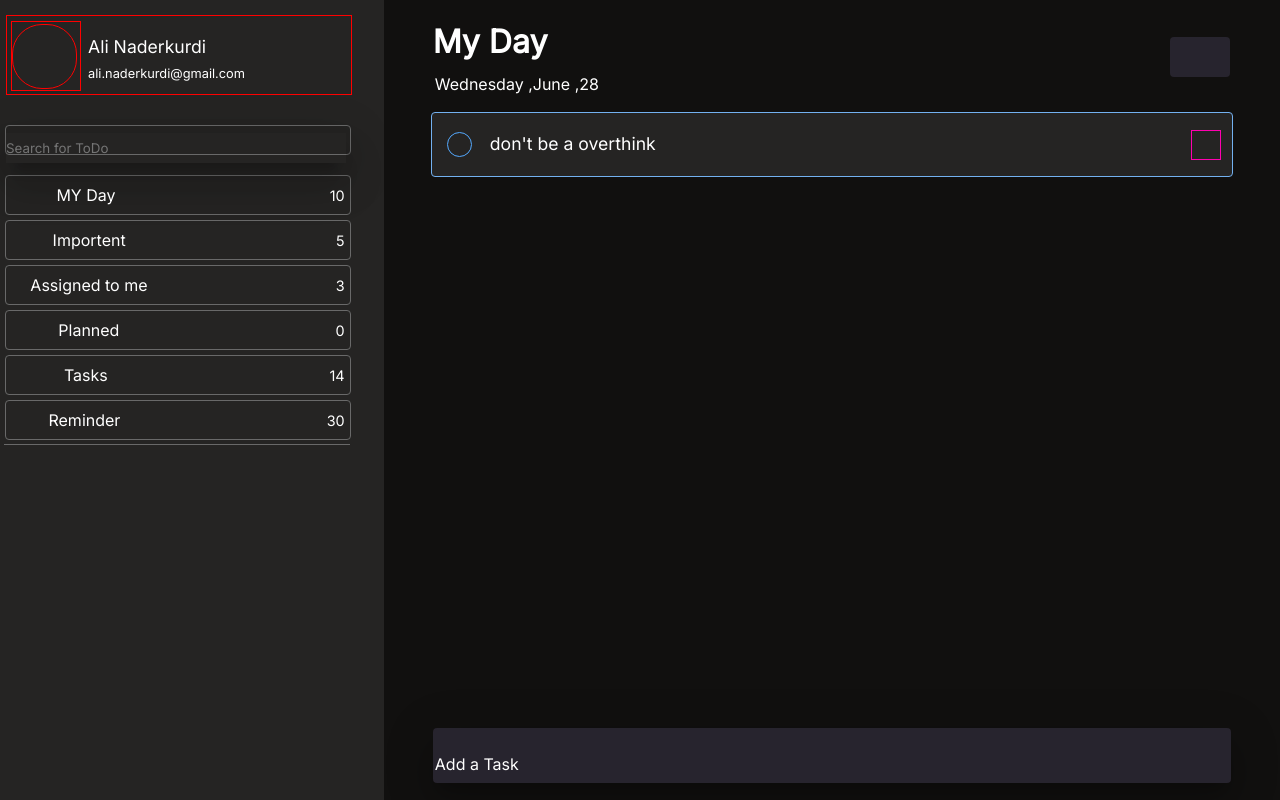
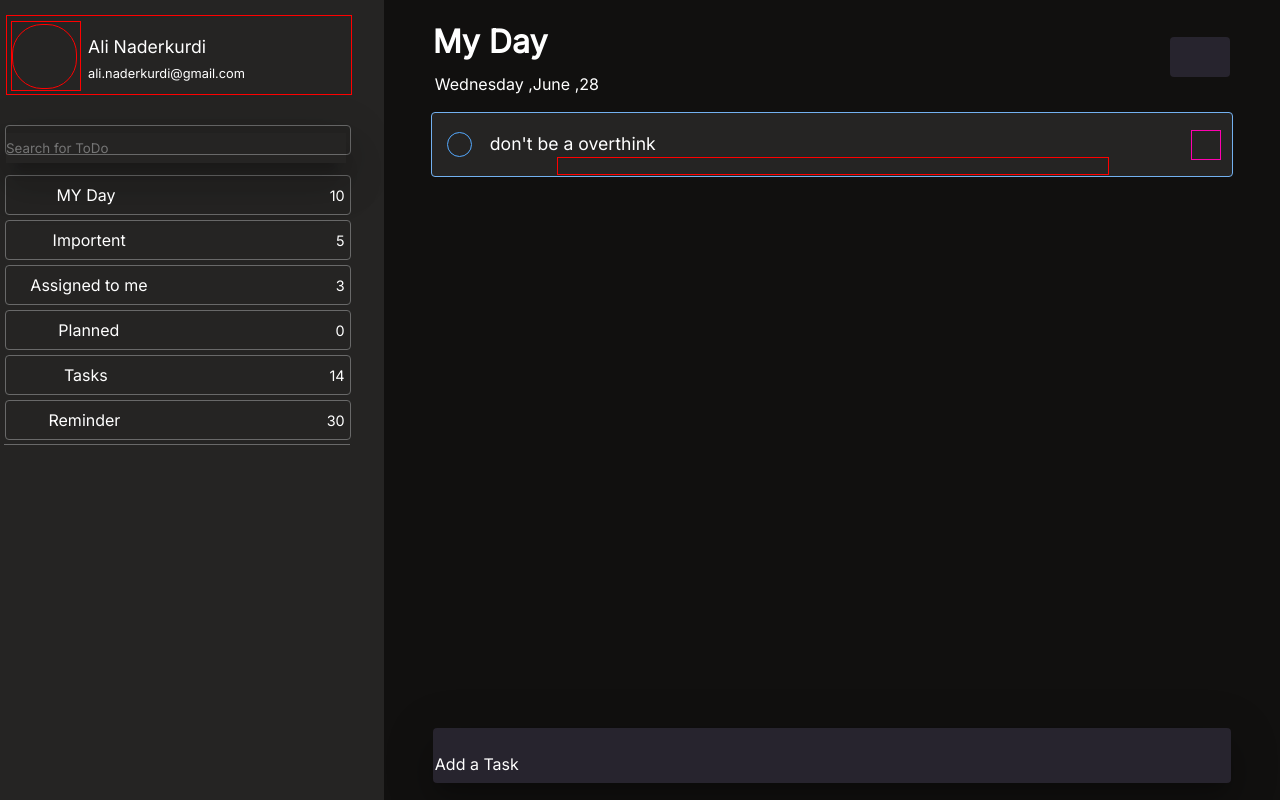
Before and after one commit to Alinaderkurdi/ToDoApp, a React (Create React App) app: page / in a window 1280 px wide. Built offline with nearby package versions, Linux system fonts and the light colour scheme; the HTML template or start-up script is replaced by a standard one; a web font is replaced by a local one.

Commit message:
modify singel to do

```diff
--- a/src/APP_COMPONENT/Main_COMPONENT/OutPutCOMPONENT/SingleToDo.js
+++ b/src/APP_COMPONENT/Main_COMPONENT/OutPutCOMPONENT/SingleToDo.js
@@ -1,21 +1,41 @@
-import React from 'react';
+import React, {useState} from 'react';
 
 import Container from '../../../CUSTOM-COMPONENT/Container';
 import Button from '../../../CUSTOM-COMPONENT/Button';
 import style from './SingleToDo.module.css';
 
+//<i class="bi bi-star-fill"></i>
+//<i class="bi bi-check-circle-fill"></i>
+//"bi bi-star"
+
 const SingleToDo = ()=>{
+
+    const [iscomplete, iscompleteUpdater] = useState(false)
+    const [importTent, ImportentUpdater]  = useState(false)
+
+
+    const completeToDo = ()=>{
+        iscompleteUpdater(true)
+    }
+
+    const addToImportent = (e)=>{
+        ImportentUpdater(true)
+    }
+
     return (
         <Container style={style['singel-to-do-ontainer']}>
-            <Button buttonProps={style['complete-button']}>
-
+            <Button buttonProps={style['complete-button']} functionHandeler={completeToDo}>
+                {iscomplete ? <i className="bi bi-check-circle-fill"></i> : ''}
             </Button>
-            <p className={style['text-holder']}>
+            <p className={`${style['text-holder']} ${iscomplete ? style['complete-todo'] : ''}`}>
                don't be a overthink
             </p>
-            <Button buttonProps={style['import-button']}>
-               <i className={"bi bi-star"}></i>
+            <Button buttonProps={style['import-button']} functionHandeler={addToImportent}>
+               {importTent ? <i class="bi bi-star-fill"></i> : <i class="bi bi-star"></i>}
             </Button>
+            <div className={style['option-box']}>
+
+            </div>
         </Container>
     )
 }
--- a/src/APP_COMPONENT/Main_COMPONENT/OutPutCOMPONENT/SingleToDo.module.css
+++ b/src/APP_COMPONENT/Main_COMPONENT/OutPutCOMPONENT/SingleToDo.module.css
@@ -22,6 +22,11 @@
     grid-column: 1/2;
     grid-row: 1/3;
     margin: 19px auto;
+    color: #54a9fe;
+    font-size: 1.5rem;
+    display: flex;
+    justify-content: center;
+    align-items: center;
 }
 
 .import-button{
@@ -44,3 +49,18 @@
     grid-row: 1/2;
     margin-top: 20px;
 }
+
+.complete-todo {
+    text-decoration: line-through
+}
+
+
+.option-box{
+    width: 80%;
+    height: 18px;
+    border: 1px red solid;
+    margin: 0px auto;
+    margin-top: 4px;
+    grid-column: 2/3;
+    grid-row: 2/3;
+}
```
